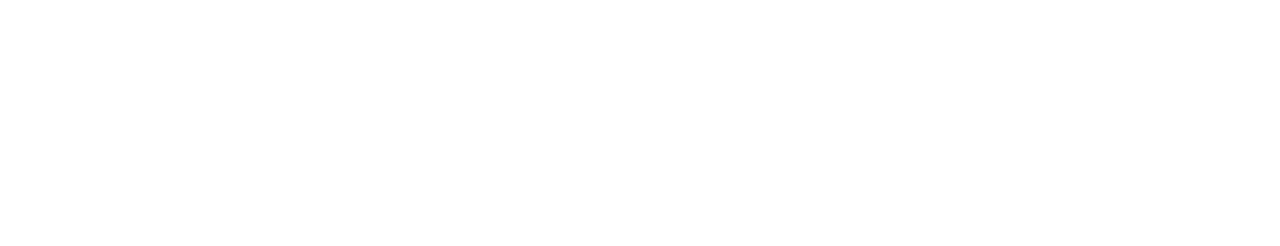
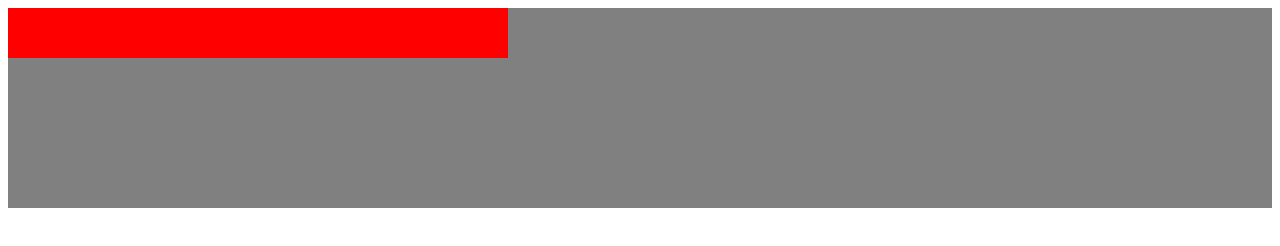
Before and after one commit to LuuDavid778/Lab6Interface, a plain HTML site: page index.html in a window 1280 px wide. Drawn offline with Linux system fonts and the light colour scheme.

Commit message:
First edition of header

```diff
--- a/index.html
+++ b/index.html
@@ -7,6 +7,11 @@
     <body>
         <div id="app">
            <!-- Header -->
+           <div id="header">
+               <div id="small_cont">
+                   <div id="small-box"></div>
+                </div>
+           </div>
 
 
             <!-- Header End -->
--- a/styles.css
+++ b/styles.css
@@ -0,0 +1,16 @@
+#header {
+    background-color: gray;
+    width: 100%;
+    height: 200px;
+    display: flex;
+}
+#small_cont {
+    display: flex;
+
+}
+
+#small-box {
+    background-color: red;
+    width: 500px;
+    height: 50px;
+}
```
Also changed, not shown: header.html (added).
